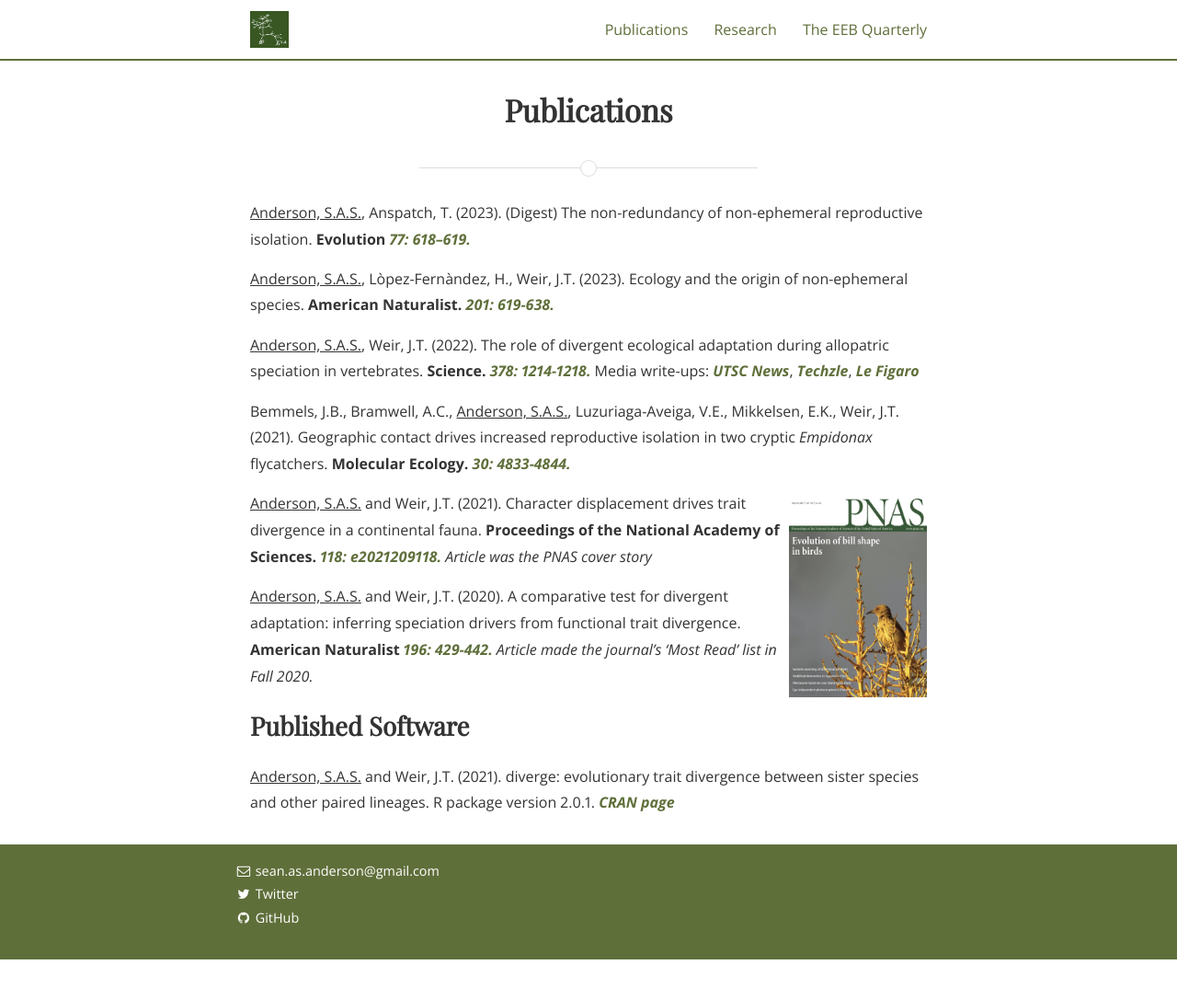
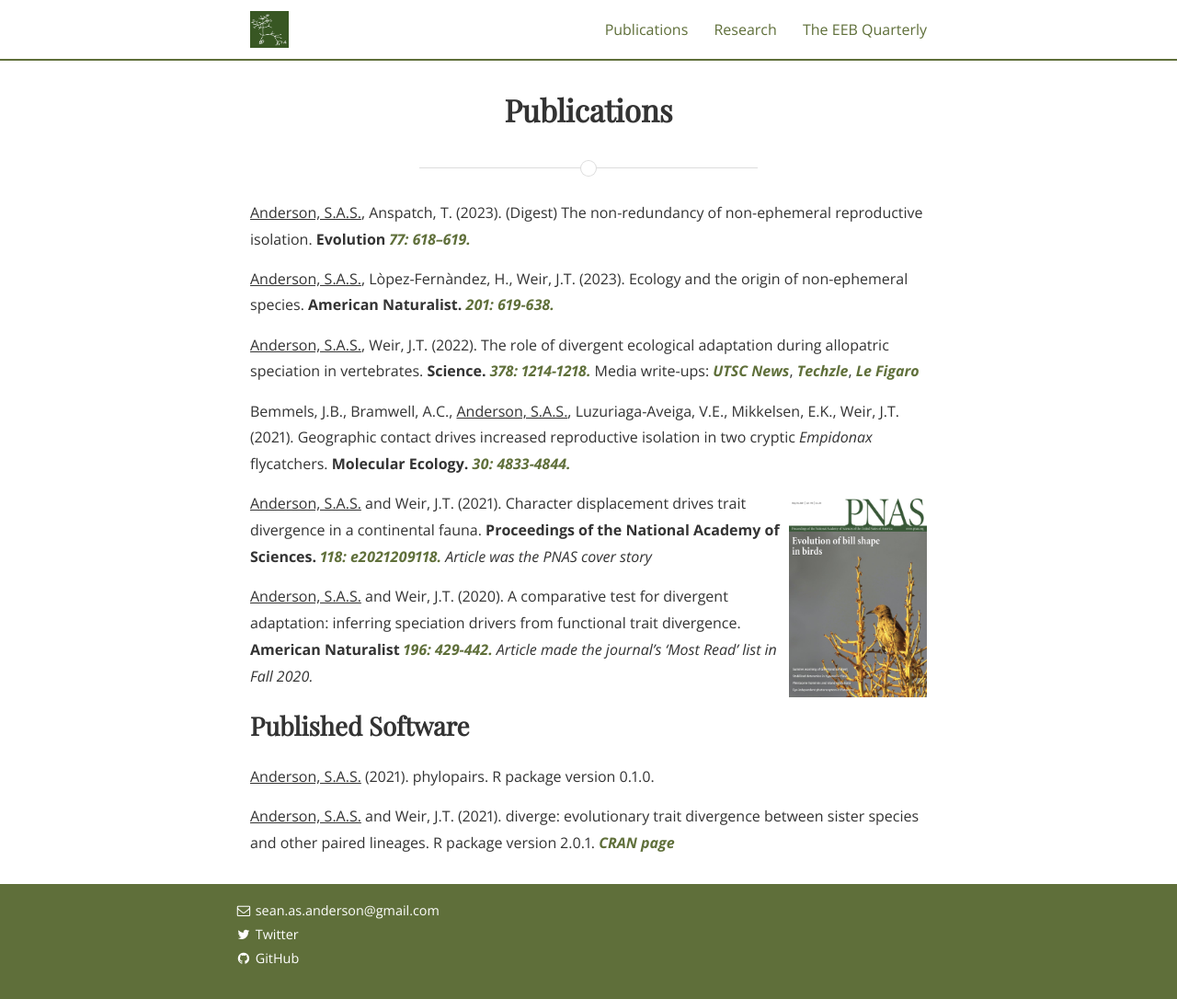
Before and after one commit to SeanASAnderson/SeanASAnderson.github.io, a Jekyll site: the page built from publications2.md, in a window 1280 px wide and 1086 px high. Shown: the whole window at 92% size. Built offline with Jekyll 4.4.1, drawn with Linux system fonts in a browser that asks for light colours; nearby versions of some CDN libraries; some web fonts are replaced.

Commit message:
phylopairs

```diff
--- a/publications2.md
+++ b/publications2.md
@@ -31,4 +31,6 @@ img {
 
 <h2>Published Software</h2>
 
+<p><u>Anderson, S.A.S.</u> (2021). phylopairs. R package version 0.1.0.
+
 <p><u>Anderson, S.A.S.</u> and Weir, J.T. (2021). diverge: evolutionary trait divergence between sister species and other paired lineages. R package version 2.0.1. <a href="https://cran.r-project.org/web/packages/diverge/index.html"><b><i>CRAN page</i></b></a></p>
```
Also changed, not shown: 1 other file.
